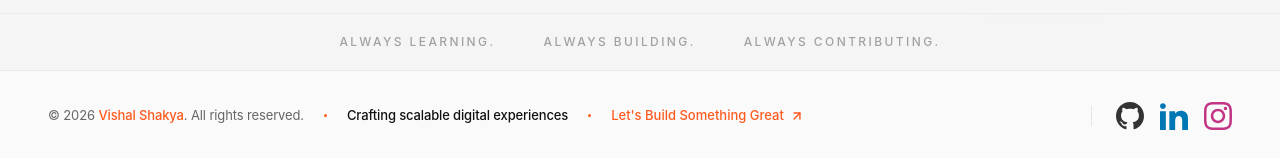
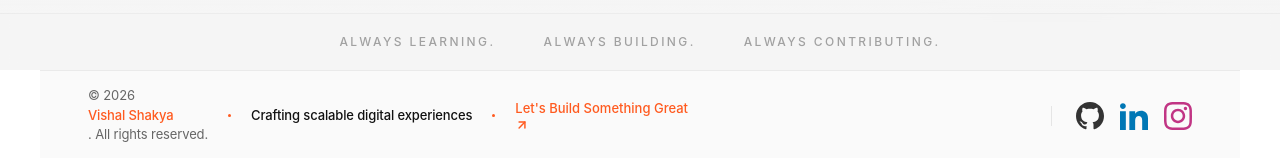
Before and after one commit to bluewhale-codes/DEVFOLIO, a React (Vite) app: page /Hero in a window 1280 px wide. Shown: the part 1038-1196 px from the top of the page. Built offline with nearby package versions, Linux system fonts and the light colour scheme.

Commit message:
fix: Portfolio footer

```diff
--- a/src/myPortfolio/ContactSocialHub.jsx
+++ b/src/myPortfolio/ContactSocialHub.jsx
@@ -263,7 +263,7 @@ const ContactSocialHub = () => {
       </div>
 
       {/* ── THEME TOGGLE ── */}
-      <div className="fixed top-6 right-6 z-50">
+      <div className="fixed top-30 right-6 z-50">
         <button
           onClick={() => setIsDark(!isDark)}
           className={`w-11 h-11 rounded-full border flex items-center justify-center transition-all duration-300 shadow-lg backdrop-blur-sm ${
--- a/src/myPortfolio/PortfolioFooter.jsx
+++ b/src/myPortfolio/PortfolioFooter.jsx
@@ -53,7 +53,7 @@ const PortfolioFooter = () => {
   ];
 
   return (
-    <footer className="w-full bg-[#FAFAFA] border-t border-[#EAEAEA]">
+    <footer className="w-[calc(100%-2rem)] max-w-[1200px] mx-auto sm:w-[calc(100%-3rem)] lg:w-[calc(100%-4rem)] bg-[#FAFAFA] border-t border-[#EAEAEA]">
       <div className="max-w-[1440px] mx-auto px-6 lg:px-12 h-[90px] flex items-center justify-between">
 
         {/* Left Section: Copyright + Dot + Brand Statement */}
@@ -62,12 +62,12 @@ const PortfolioFooter = () => {
           {/* 1. Copyright */}
           <p className="text-[13px] tracking-[-0.01em] text-[#666666] font-sans whitespace-nowrap">
             © {currentYear}{' '}
-            <span className="text-[#FF5A1F] font-medium">Vishal Shakya</span>
+            <span  className="text-[#FF5A1F] hidden sm:block font-medium">Vishal Shakya</span>
             . All rights reserved.
           </p>
 
           {/* 2. Orange Dot Separator */}
-          <div className="w-[3px] h-[3px] rounded-full bg-[#FF5A1F] flex-shrink-0" />
+          <div className="w-[3px] h-[3px] hidden sm:block rounded-full bg-[#FF5A1F] flex-shrink-0" />
 
           {/* 3. Personal Brand Statement */}
           <p className="text-[13px] tracking-[-0.01em] text-[#111111] font-medium whitespace-nowrap hidden md:block">
@@ -80,7 +80,7 @@ const PortfolioFooter = () => {
           {/* 5. CTA Section */}
           <a
             href="mailto:vishal@example.com"
-            className="group flex items-center gap-1.5 text-[13px] font-medium text-[#FF5A1F] hover:opacity-80 transition-opacity duration-200 whitespace-nowrap"
+            className="group hidden sm:block flex items-center gap-1.5 text-[13px] font-medium text-[#FF5A1F] hover:opacity-80 transition-opacity duration-200 whitespace-nowrap"
           >
             Let's Build Something Great
             <ArrowUpRight
```
